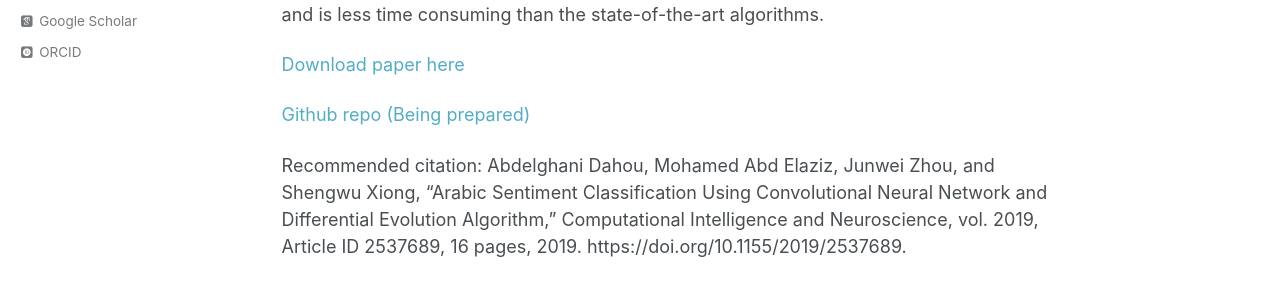
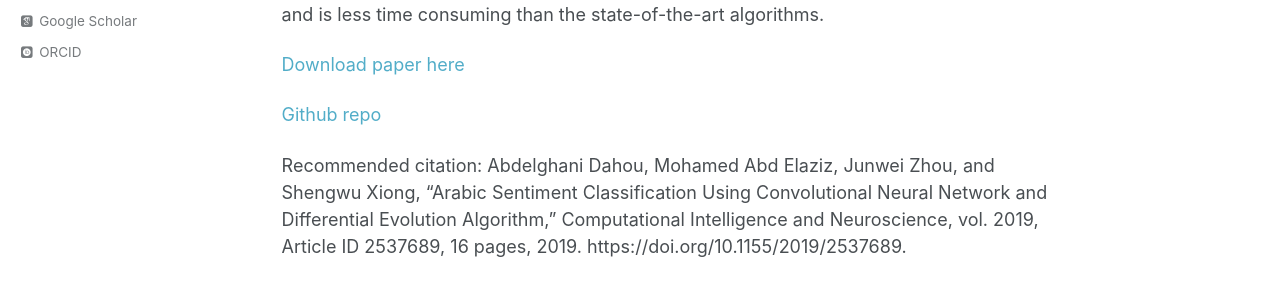
Before and after one commit to dahouabdelghani/dahouabdelghani.github.io, a Jekyll site: the page built from _publications/DE-CNN-2019.md, in a window 1280 px wide and 1241 px high. Shown: the part 485-781 px from the top of the window. Built offline with Jekyll 4.4.1, drawn with Linux system fonts in a browser that asks for light colours; some web fonts are replaced.

Commit message:
Update DE-CNN-2019.md

```diff
--- a/_publications/DE-CNN-2019.md
+++ b/_publications/DE-CNN-2019.md
@@ -12,7 +12,7 @@ In this paper, we address this problem by combining differential evolution (DE)
 
 [Download paper here](https://www.hindawi.com/journals/cin/2019/2537689/)
 
-[Github repo (Being prepared)](https://github.com/dahouabdelghani/)
+[Github repo](https://github.com/dahouabdelghani/DE-CNN)
 
 
 Recommended citation: Abdelghani Dahou, Mohamed Abd Elaziz, Junwei Zhou, and Shengwu Xiong, “Arabic Sentiment Classification Using Convolutional Neural Network and Differential Evolution Algorithm,” Computational Intelligence and Neuroscience, vol. 2019, Article ID 2537689, 16 pages, 2019. https://doi.org/10.1155/2019/2537689.
```
